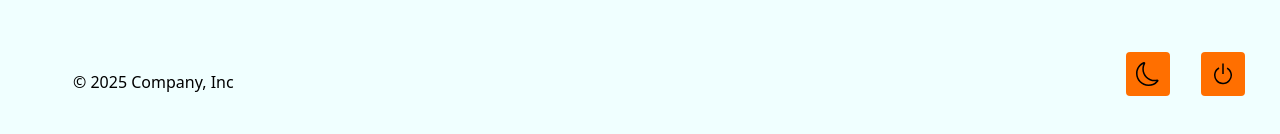
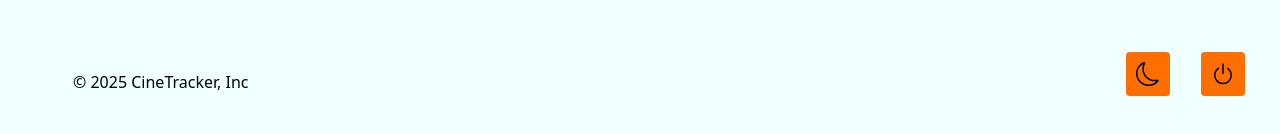
Before and after one commit to gilmerperez/cinetracker, a React app in the folder client/: page / in a window 1280 px wide. Shown: the part 648-782 px from the top of the page. Built offline with nearby package versions, Linux system fonts and the light colour scheme; the HTML template or start-up script is replaced by a standard one.

Commit message:
Added company name to footer

```diff
--- a/client/src/components/footer.tsx
+++ b/client/src/components/footer.tsx
@@ -19,7 +19,7 @@ const Footer: React.FC<FooterProps> = ({ toggleTheme, theme }) => {
                     </svg>
                 </a>
                 <span className="mb-3 mb-md-0 text-body-secondary copyright">
-                    © 2025 Company, Inc
+                    © 2025 CineTracker, Inc
                 </span>
             </div>
 
```
